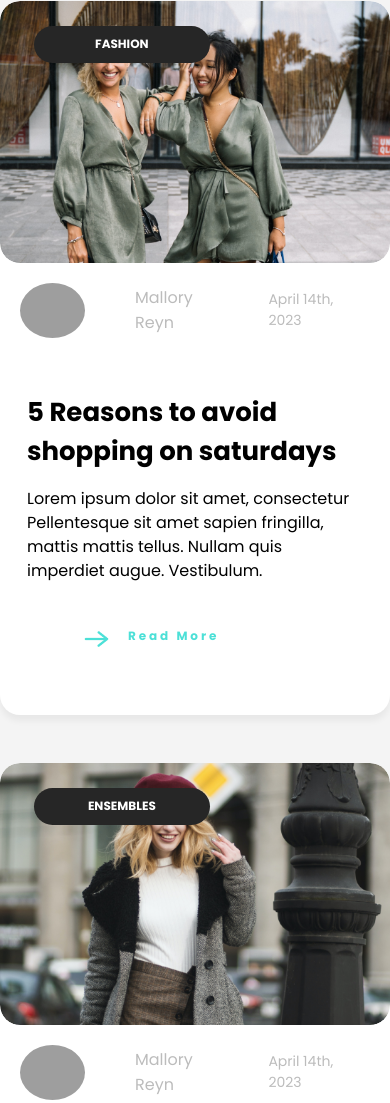
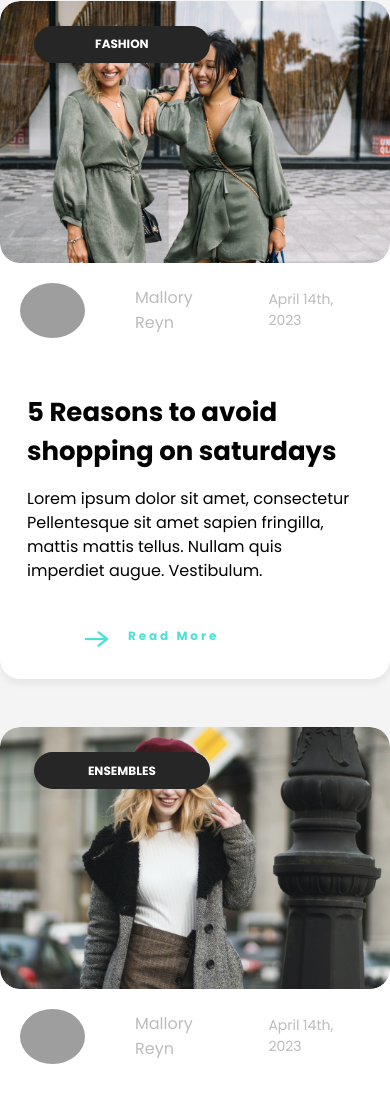
Before and after one commit to delibashviliMari/teamwork2, a plain HTML site: page index.html in a window 390 px wide. Shown: the part 4901-6004 px from the top of the page. Drawn offline with Linux system fonts and the light colour scheme; grey boxes are pictures that could not be loaded.

Commit message:
Responsive design update

```diff
--- a/style.css
+++ b/style.css
@@ -569,11 +569,14 @@ hr {
   display: flex;
   align-items: center;
   border-radius: 20px;
+  align-items: stretch;
   box-shadow: 0px 6px 6px 0px #0000000d;
   margin-bottom: 48px;
   background-color: #ffffff;
   transition: 0.2s;
 }
+
+
 
 .last {
   margin-top: 68.2px;
@@ -581,7 +584,6 @@ hr {
 
 .last_section_button {
   position: relative;
-  height: 50%;
   overflow: hidden;
   border-radius: 20px;
   line-height: 0;
@@ -590,6 +592,8 @@ hr {
 .last_section_button img {
   border-radius: 20px;
   width: 100%;
+  height: 100%;
+  object-fit: cover;
 }
 
 .last_section_button button {
@@ -608,7 +612,6 @@ hr {
   display: flex;
   flex-direction: column;
   gap: 35.66px;
-  margin-bottom: 35.66px;
   max-width: 656.49px;
   padding: 20px;
 }
```
